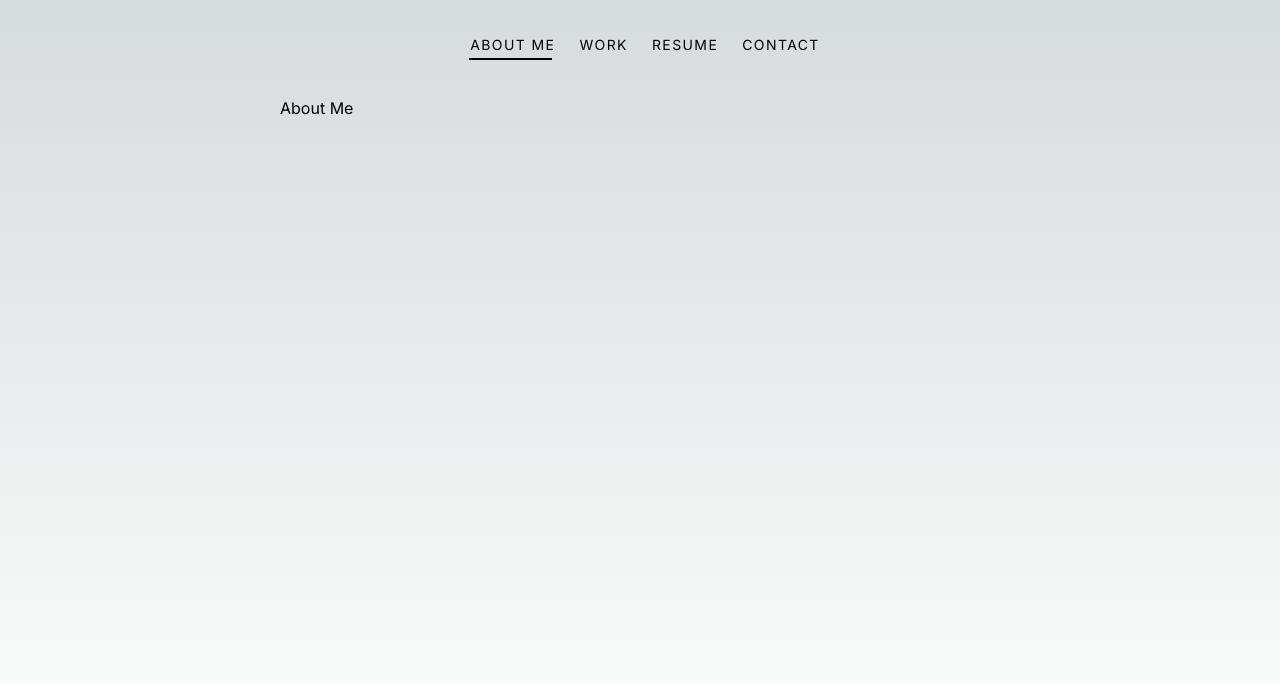
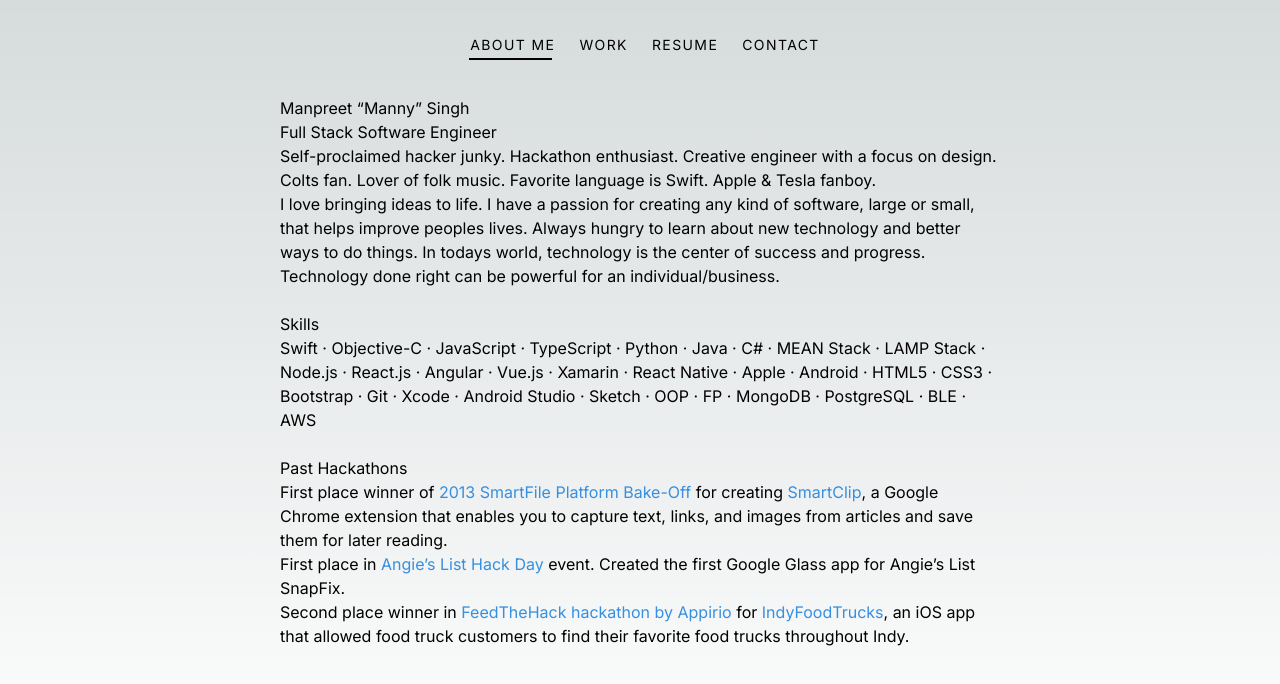
Before and after one commit to mannybatth/manny.github.io, a Next.js app: page /manny.github.io/ in a window 1280 px wide. Shown: the top 684 px of the page. Built offline with nearby package versions, Linux system fonts and the light colour scheme.

Commit message:
updates to about me and contact page

```diff
--- a/app/contact/page.tsx
+++ b/app/contact/page.tsx
@@ -1,7 +1,30 @@
+import Image from 'next/image';
+import { REPO_PREFIX } from '../constants';
+
 export default function Contact() {
     return (
-        <div className="flex">
-            <h1>Contact</h1>
+        <div className="flex flex-col text-center pt-16">
+            <h1 className="text-4xl">Get in contact with me</h1>
+            <div className="flex flex-col items-center justify-center space-y-4 m-8 mb-12">
+                <div>317-224-5337</div>
+                <div>
+                    <a href="mailto:likebeats@gmail.com">likebeats@gmail.com</a>
+                </div>
+            </div>
+            <div className="flex justify-center space-x-4">
+                <a href="https://www.linkedin.com/in/likebeats" target="_blank">
+                    <Image src={`${REPO_PREFIX}/images/linkedin-icon.png`} alt="LinkedIn" width={40} height={40} />
+                </a>
+                <a href="https://github.com/likebeats" target="_blank">
+                    <Image src={`${REPO_PREFIX}/images/github-icon.png`} alt="Github" width={40} height={40} />
+                </a>
+                <a href="https://twitter.com/likebeats" target="_blank">
+                    <Image src={`${REPO_PREFIX}/images/twitter-icon.png`} alt="Twitter" width={40} height={40} />
+                </a>
+                <a href="https://angel.co/likebeats" target="_blank">
+                    <Image src={`${REPO_PREFIX}/images/angel-list-icon.png`} alt="AngelList" width={40} height={40} />
+                </a>
+            </div>
         </div>
     );
 }
--- a/app/page.tsx
+++ b/app/page.tsx
@@ -1,7 +1,71 @@
 export default function AboutMeHome() {
     return (
-        <div className="flex">
-            <h1>About Me</h1>
+        <div className="flex flex-col">
+            <h1>Manpreet “Manny” Singh</h1>
+            <h4>Full Stack Software Engineer</h4>
+
+            <p>
+                Self-proclaimed hacker junky. Hackathon enthusiast. Creative engineer with a focus on design. Colts fan.
+                Lover of folk music. Favorite language is Swift. Apple & Tesla fanboy.
+            </p>
+
+            <p>
+                I love bringing ideas to life. I have a passion for creating any kind of software, large or small, that
+                helps improve peoples lives. Always hungry to learn about new technology and better ways to do things.
+                In todays world, technology is the center of success and progress. Technology done right can be powerful
+                for an individual/business.
+            </p>
+
+            <br />
+            <h4>Skills</h4>
+
+            <p>
+                Swift · Objective-C · JavaScript · TypeScript · Python · Java · C# · MEAN Stack · LAMP Stack · Node.js ·
+                React.js · Angular · Vue.js · Xamarin · React Native · Apple · Android · HTML5 · CSS3 · Bootstrap · Git
+                · Xcode · Android Studio · Sketch · OOP · FP · MongoDB · PostgreSQL · BLE · AWS
+            </p>
+
+            <br />
+            <h4>Past Hackathons</h4>
+
+            <ul>
+                <li>
+                    First place winner of{' '}
+                    <a
+                        href="https://www.smartfile.com/blog/2013-smartfile-platform-bake-off-the-party-recap/"
+                        target="_blank"
+                    >
+                        2013 SmartFile Platform Bake-Off
+                    </a>{' '}
+                    for creating{' '}
+                    <a href="/#/projects/58f4c0f11915100c44de8b3b" target="_blank">
+                        SmartClip
+                    </a>
+                    , a Google Chrome extension that enables you to capture text, links, and images from articles and
+                    save them for later reading.
+                </li>
+                <li>
+                    First place in{' '}
+                    <a
+                        href="https://www.angieslist.com/news-releases/team-glassworks-cracks-best-code-angie%E2%80%99s-list-inaugural-hack-day.htm"
+                        target="_blank"
+                    >
+                        Angie’s List Hack Day
+                    </a>{' '}
+                    event. Created the first Google Glass app for Angie’s List SnapFix.
+                </li>
+                <li>
+                    Second place winner in{' '}
+                    <a href="https://www.topcoder.com/blog/feedthehack-hackathon/" target="_blank">
+                        FeedTheHack hackathon by Appirio
+                    </a>{' '}
+                    for{' '}
+                    <a href="https://github.com/likebeats/IndyFoodTruck-iOS" target="_blank">
+                        IndyFoodTrucks
+                    </a>
+                    , an iOS app that allowed food truck customers to find their favorite food trucks throughout Indy.
+                </li>
+            </ul>
         </div>
     );
 }
```
